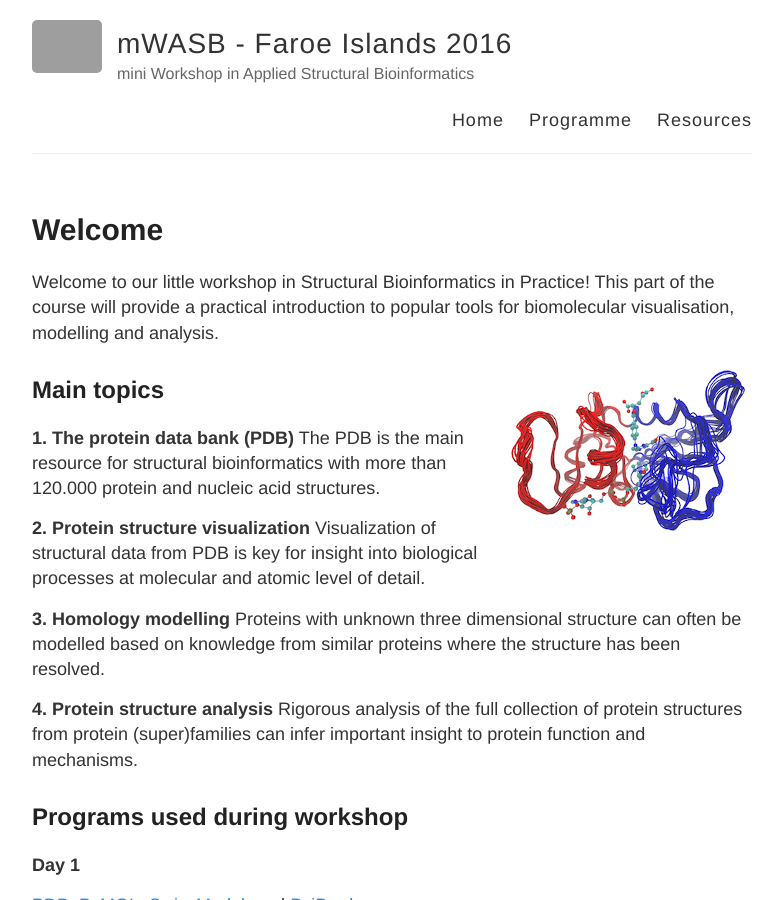
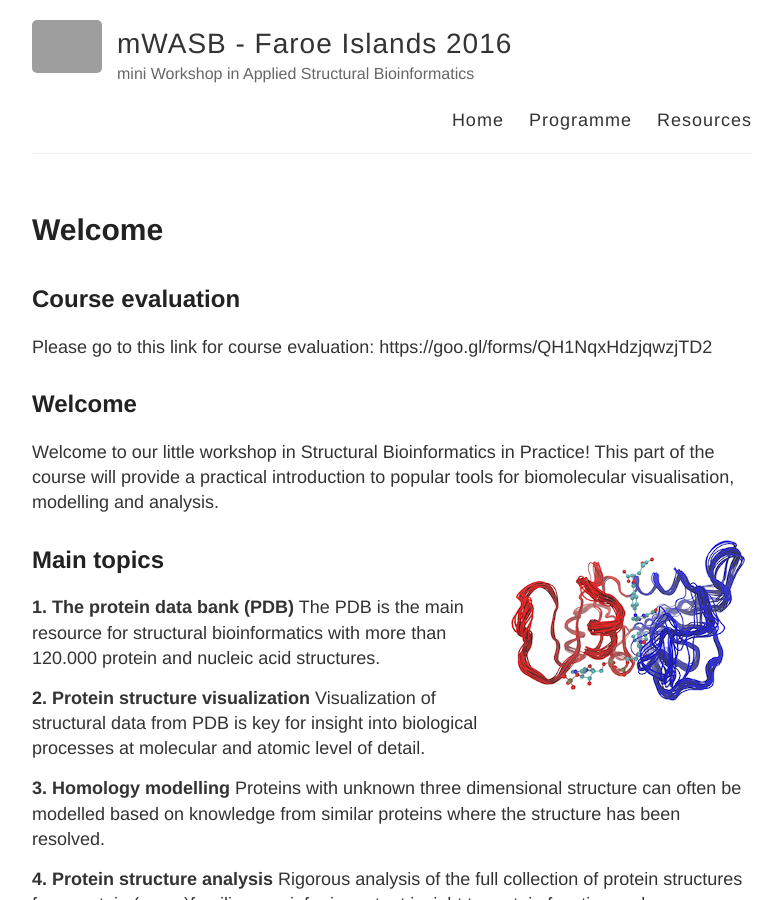
Before and after one commit to larssk/mwasb2016, a Jekyll site: the page built from _posts/2016-9-30-Test.md, in a window 1280 px wide and 900 px high. Shown: the whole window, without its empty margins (248-1031 px from the left). Built offline with Jekyll 4.4.1, drawn with Linux system fonts in a browser that asks for light colours; grey boxes are pictures that could not be loaded.

Commit message:
Update 2016-9-30-Test.md

```diff
--- a/_posts/2016-9-30-Test.md
+++ b/_posts/2016-9-30-Test.md
@@ -2,6 +2,12 @@
 layout: post
 title: Welcome
 ---
+
+## Course evaluation
+
+Please go to this link for course evaluation: https://goo.gl/forms/QH1NqxHdzjqwzjTD2
+
+## Welcome
 
 Welcome to our little workshop in Structural Bioinformatics in Practice! This part of the course will  provide a practical introduction to popular tools for biomolecular visualisation, modelling and analysis.
 
```
